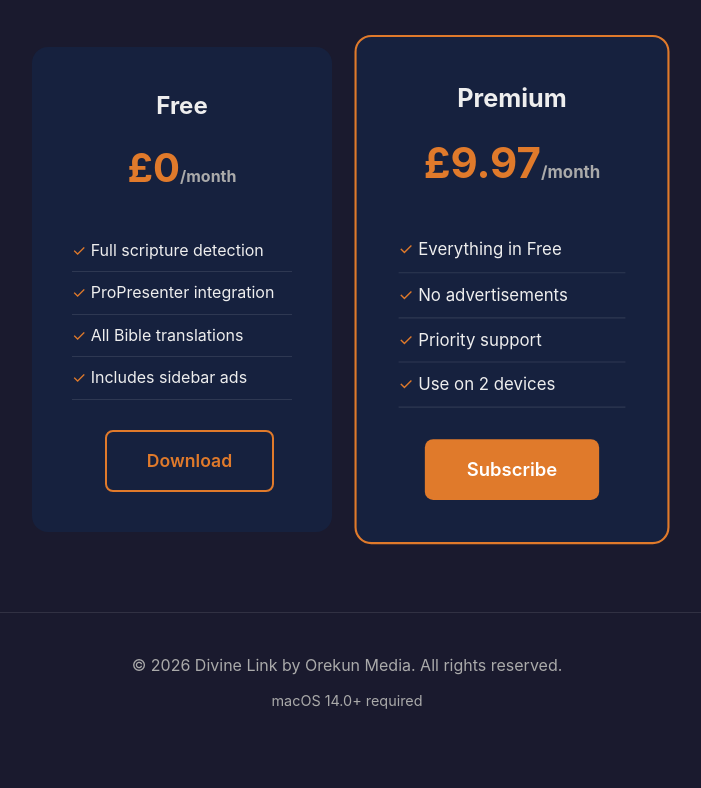
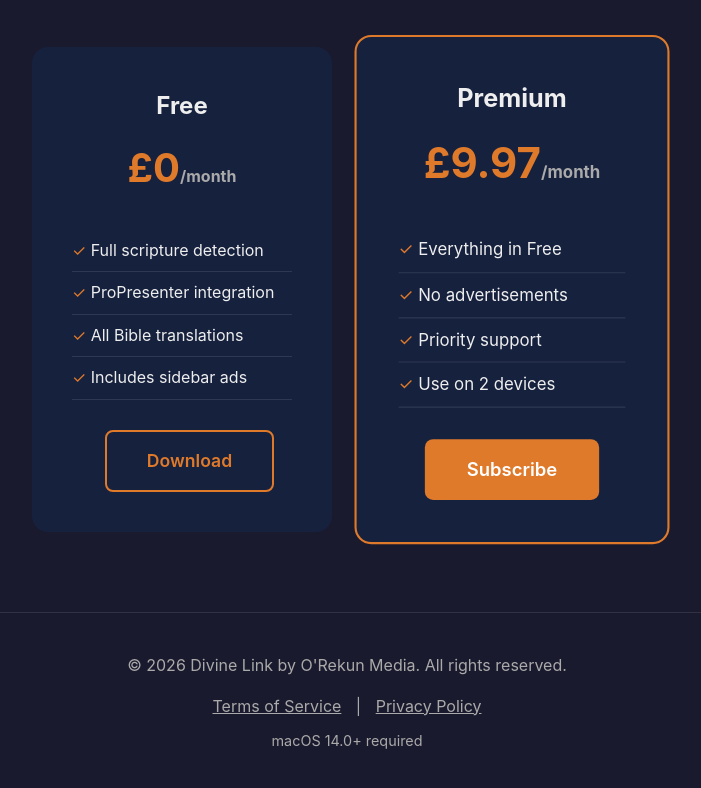
Before and after one commit to ayoola66/divine-link-site, a plain HTML site: page index.html in a window 1280 px wide. Shown: the part 1439-2227 px from the top of the page, without its empty margins (293-994 px from the left). Before the commit the page ends 2191 px from the top, so only its background shows below. Drawn offline with Linux system fonts and the light colour scheme.

Commit message:
Add Terms and Privacy links to footer

```diff
--- a/index.html
+++ b/index.html
@@ -1,5 +1,5 @@
 <!DOCTYPE html>
-<html lang="en">
+<html lang="en-GB">
 <head>
     <meta charset="UTF-8">
     <meta name="viewport" content="width=device-width, initial-scale=1.0">
@@ -287,7 +287,11 @@
 
     <footer>
         <div class="container">
-            <p>© 2026 Divine Link by Orekun Media. All rights reserved.</p>
+            <p>© 2026 Divine Link by O'Rekun Media. All rights reserved.</p>
+            <p style="margin-top: 15px;">
+                <a href="/terms.html" style="color: var(--text-muted); margin: 0 10px;">Terms of Service</a> |
+                <a href="/privacy.html" style="color: var(--text-muted); margin: 0 10px;">Privacy Policy</a>
+            </p>
             <p style="margin-top: 10px; font-size: 0.9rem;">
                 macOS 14.0+ required
             </p>
```
